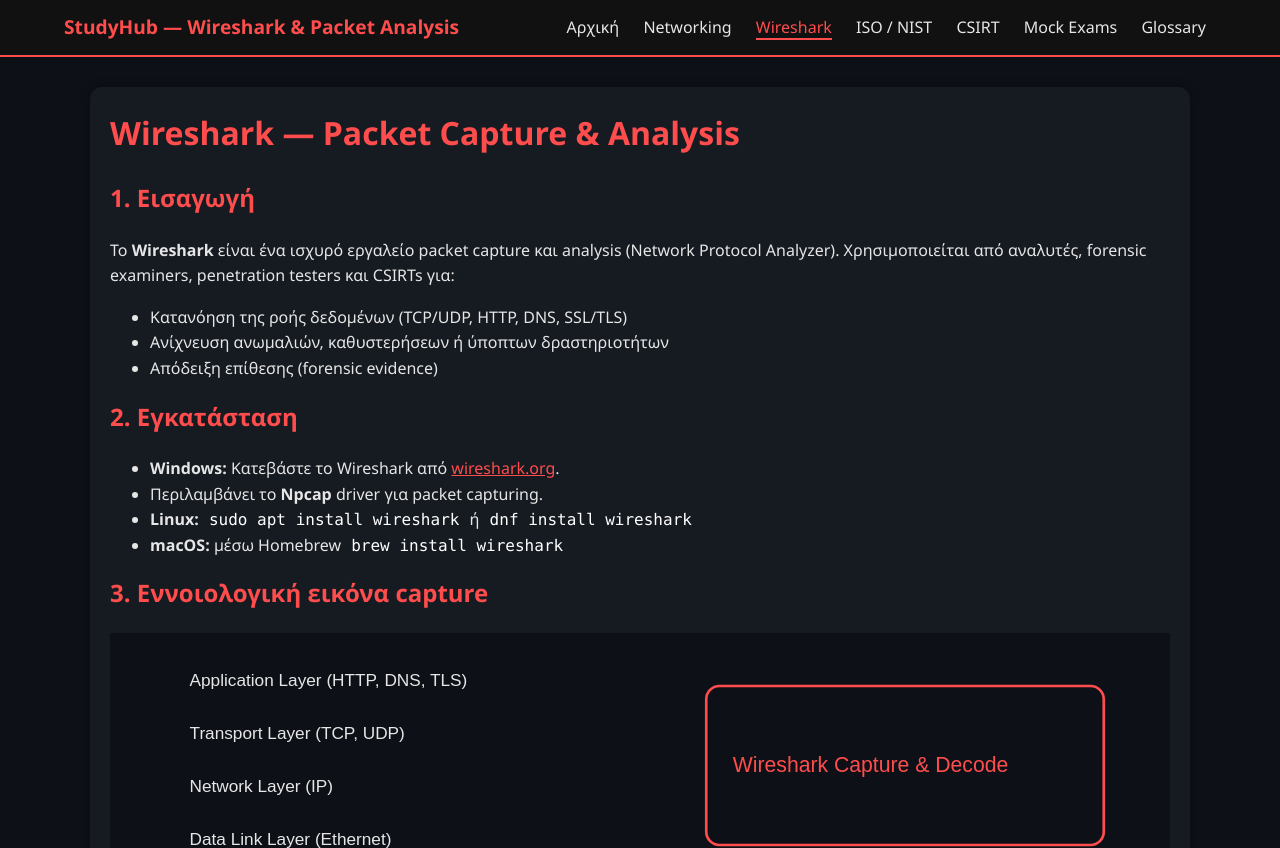
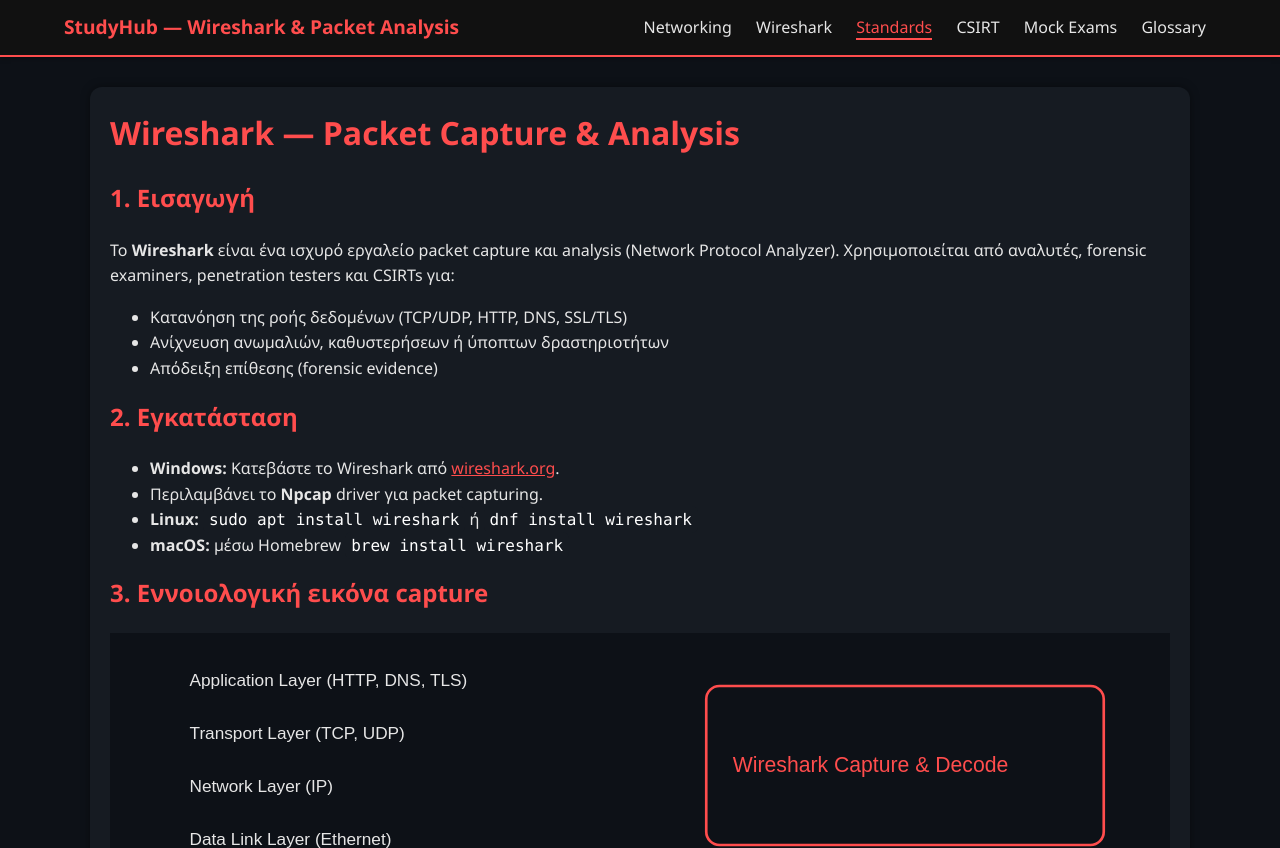
Before and after one commit to footballnewzsite/studyhub, a plain HTML site: page standards.html in a window 1280 px wide. Shown: the top 848 px of the page. Drawn offline with Linux system fonts and the light colour scheme.

Commit message:
Add files via upload

```diff
--- a/standards.html
+++ b/standards.html
@@ -36,10 +36,9 @@
   <div class="container">
     <div class="logo">StudyHub — Wireshark & Packet Analysis</div>
     <nav class="nav">
-      <a href="index.html">Αρχική</a>
       <a href="networks.html">Networking</a>
-      <a href="wireshark.html" class="active">Wireshark</a>
-      <a href="standards.html">ISO / NIST</a>
+      <a href="wireshark.html">Wireshark</a>
+      <a href="standards.html" class="active">Standards</a>
       <a href="csirt.html">CSIRT</a>
       <a href="mock_exams.html">Mock Exams</a>
       <a href="glossary.html">Glossary</a>
```
Also changed, not shown: networks.html (+6 -6 lines), wireshark.html (+1 -2 lines).
